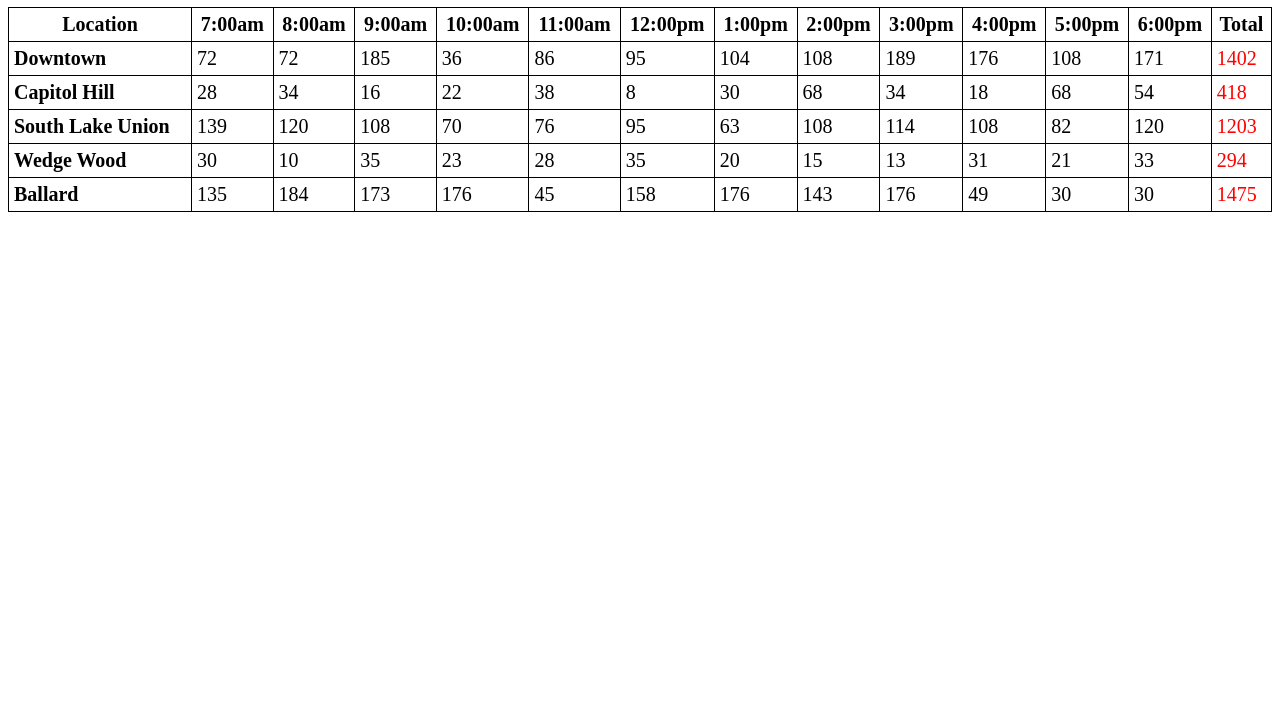
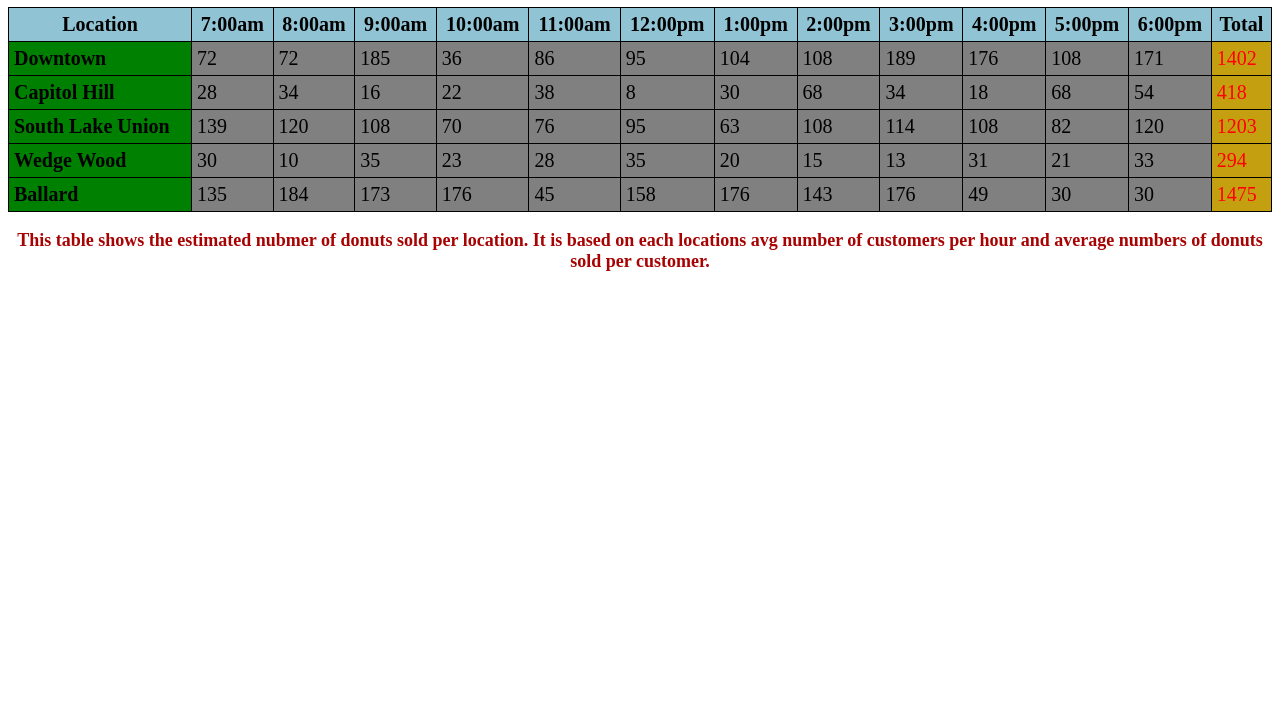
Before and after one commit to darnelho1/donutshop, a plain HTML site: page index.html in a window 1280 px wide. Shown: the part 73-800 px from the top of the page. Drawn offline with Linux system fonts and the light colour scheme.

Commit message:
changed some CSS and variable names

```diff
--- a/CSS/styles.css
+++ b/CSS/styles.css
@@ -15,12 +15,29 @@ table, th, td {
 th, td {
     padding: 5px;
 }
+th{
+  background-color: #90C3D4;
+}
+#DPH{
+  background-color: gray;
 
-#test1 {
+}
+
+#location {
   font-weight: bold;
+  background-color: green;
+
 }
 
 #total{
   color: red;
+  background-color: #C4A010;
 
 }
+
+#tblDesc {
+  font-size: 18px;
+  text-align: center;
+  color:#A80303;
+  font-weight: bold;
+}
--- a/JavaScript/shop.js
+++ b/JavaScript/shop.js
@@ -40,11 +40,12 @@ DonutShop.prototype.render = function(){
   var tr = document.createElement('tr');
   var tblLocation = document.createElement('td');
   tblLocation.innerHTML = this.location;
-  tblLocation.setAttribute('id', 'test1');
+  tblLocation.setAttribute('id', 'location');
   tr.appendChild(tblLocation);
 
   for (i=0; i < this.donutsPerHr.length; i++){
     var tblDPH = document.createElement('td');
+    tblDPH.setAttribute('id','DPH')
     tblDPH.innerHTML = this.donutsPerHr[i];
     tr.appendChild(tblDPH);
   }
--- a/index.html
+++ b/index.html
@@ -8,7 +8,7 @@
 
 <body id ='body'>
 
-<h1>Donut Shop Model Code 201</h1>
+<h1>Donut Shop Model (Code 201)</h1>
 
 <table id = 'donutshops'>
 <tr>
@@ -29,6 +29,7 @@
 </tr>
 </table>
 
+<p id="tblDesc">This table shows the estimated nubmer of donuts sold per location. It is based on each locations avg number of customers per hour and average numbers of donuts sold per customer.</p>
 
 </body>
 
```
